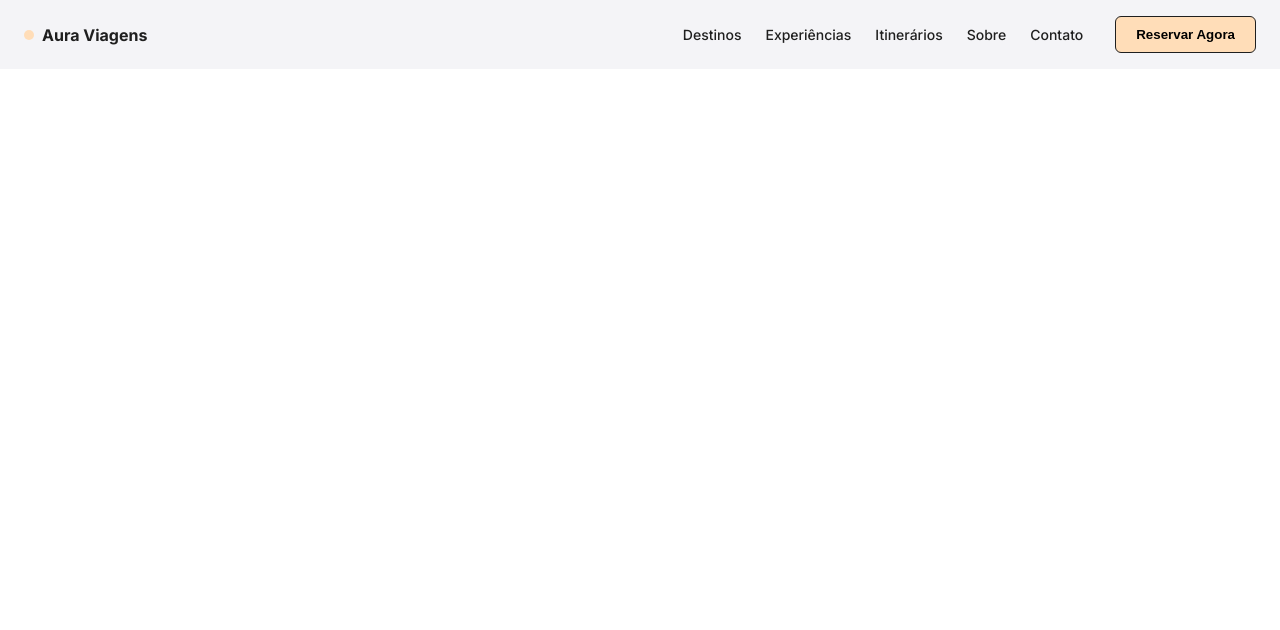
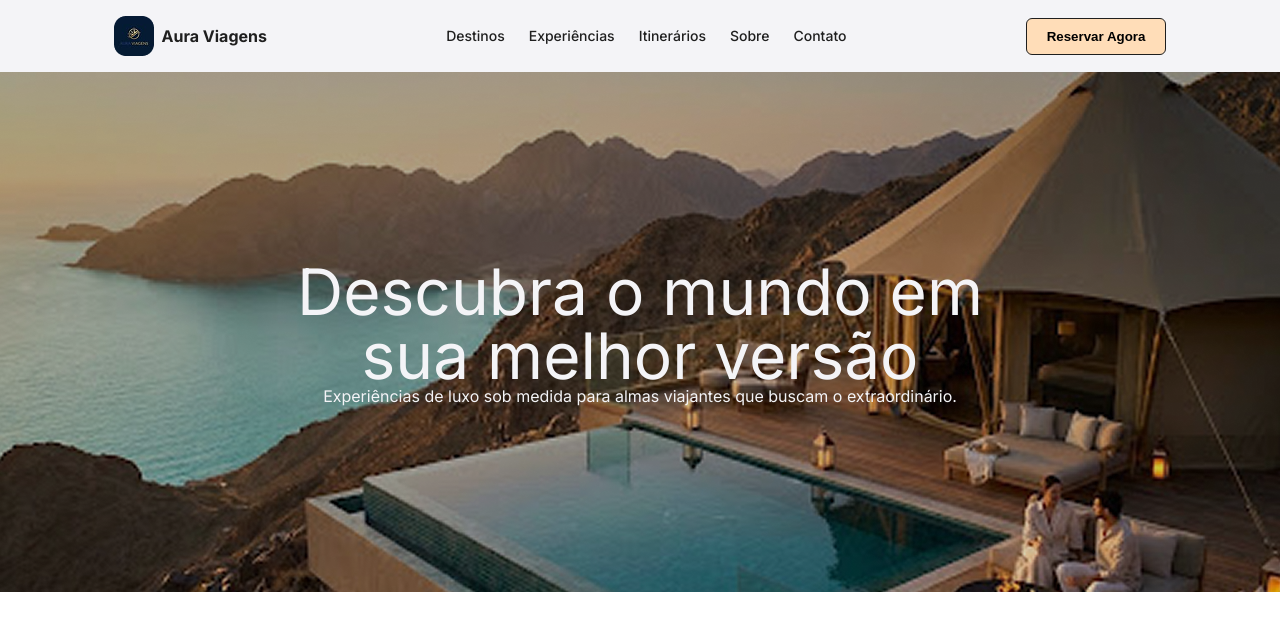
Before and after one commit to dborbacode/javascript_pro, a plain HTML site: page html_css/01_page_travel/index.html in a window 1280 px wide. Drawn offline with Linux system fonts and the light colour scheme.

Commit message:
feat: design hero

```diff
--- a/html_css/01_page_travel/css/style.css
+++ b/html_css/01_page_travel/css/style.css
@@ -8,7 +8,7 @@
     background:#f4f4f7;
     display:flex;
     align-items:center;
-    justify-content:space-between;
+    justify-content:space-around;
     padding:16px 24px;
     position:relative;
   }
@@ -62,6 +62,36 @@
     padding:4px;
   }
 
+  /* ===== HERO SECTION ===== */
+
+  .hero {
+    background-image: url('../assets/imgs/Container.png');
+    height: 520px;
+    background-size: cover;
+    background-position: center;
+    background-repeat: no-repeat;
+    text-align: center;
+    display: flex;
+    flex-direction: column;
+    justify-content: center;
+    align-items: center;
+    h1{
+      max-width: 700px;
+    }
+
+  }
+
+  p{
+    color: #f4f4f7;
+  }
+
+
+  .hero-title{
+    font-size: 64px;
+
+    color: #f4f4f7;
+    text-align: center;
+  }
 
   /* ===== MOBILE ===== */
   @media (max-width:768px){
--- a/html_css/01_page_travel/index.html
+++ b/html_css/01_page_travel/index.html
@@ -10,7 +10,7 @@
 <body>
 
 <header id="header">
-  <div class="logo"><span class="dot"></span> Aura Viagens</div>
+  <div class="logo"><img src="./assets/icons/logo.png" alt=""></span> Aura Viagens</div>
 
   <div class="nav-group" id="navGroup">
     <ul class="navegation">
@@ -51,15 +51,36 @@
     </li>
 
   </ul>
+
+  </div>
    <button class="btn-reservation">Reservar Agora</button>
-  </div>
-
   <button class="hamburguer" id="btnMenu" aria-label="Abrir menu" aria-expanded="false" aria-controls="navGroup">
     <svg xmlns="http://www.w3.org/2000/svg" height="24px" viewBox="0 -960 960 960" width="24px" fill="#1f1f1f">
       <path d="M120-240v-80h720v80H120Zm0-200v-80h720v80H120Zm0-200v-80h720v80H120Z"/>
     </svg>
   </button>
 </header>
+
+<main>
+  <section class="hero">
+    <h1 class="hero-title">Descubra o mundo em sua melhor versão</h1>
+    <p>Experiências de luxo sob medida para almas viajantes que buscam o
+extraordinário.</p>
+  </section>
+</main>
+
+
+
+
+
+
+
+
+
+
+
+
+
 
 <script>
   const header  = document.getElementById('header');
```
Also changed, not shown: html_css/01_page_travel/assets/imgs/Container.png (added), html_css/01_page_travel/assets/imgs/tst.jpg (added). Lines whose indentation alone changed are shown as unchanged.
